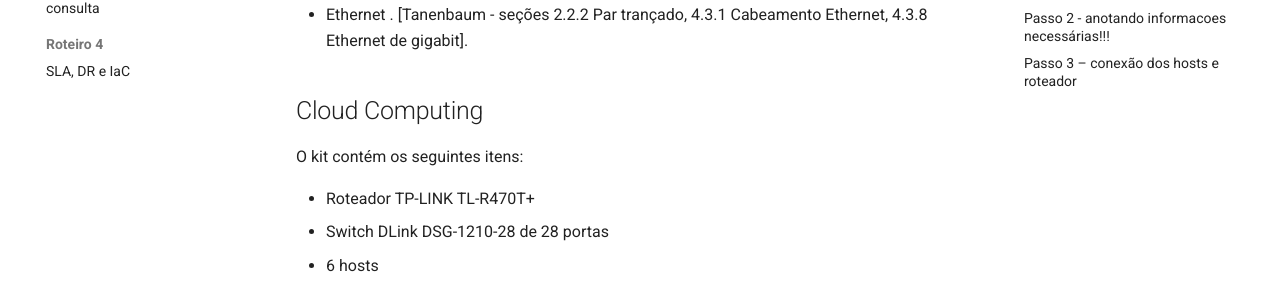
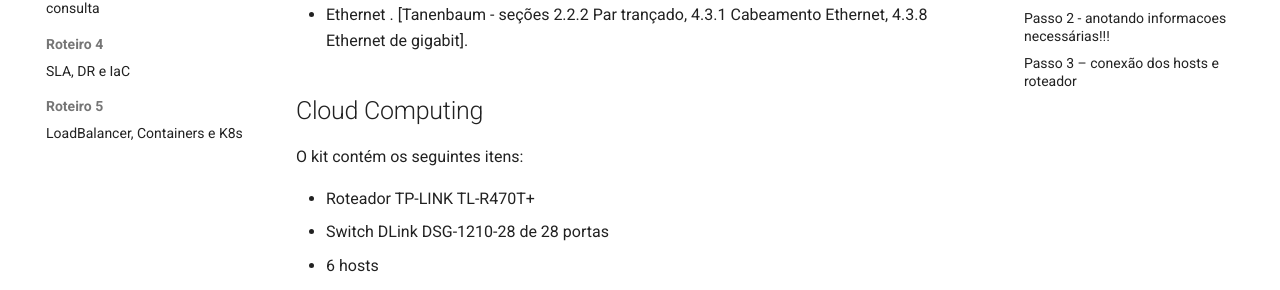
Before and after one commit to Insper/computacao-nuvem, an MkDocs documentation site: the page built from docs/roteiros/0.Cabeamento.md, in a window 1280 px wide. Shown: the part 411-701 px from the top of the page. Built offline with MkDocs 1.6.1 and Material for MkDocs 9.7.7, drawn with Linux system fonts in a browser that asks for light colours; nearby versions of some CDN libraries; comment, search, counter and statistics services are not loaded.

Commit message:
liberacao roteiro 5

```diff
--- a/mkdocs.yml
+++ b/mkdocs.yml
@@ -213,8 +213,8 @@ nav:
       - Documentacao oficial para consulta: roteiros/README-openstackBase.md
     - Roteiro 4:
       - SLA, DR e IaC: roteiros/4.IaC.md
-  #- Roteiro 5:
-  #  - Containers e K8s: roteiros/5.K8s.md
+    - Roteiro 5:
+      - LoadBalancer, Containers e K8s: roteiros/5.K8s.md
   - Projetos:
     # - Tutoriais:
     #   - Primeiros Passos: projetos/0.Cloud_Intro.md
```
